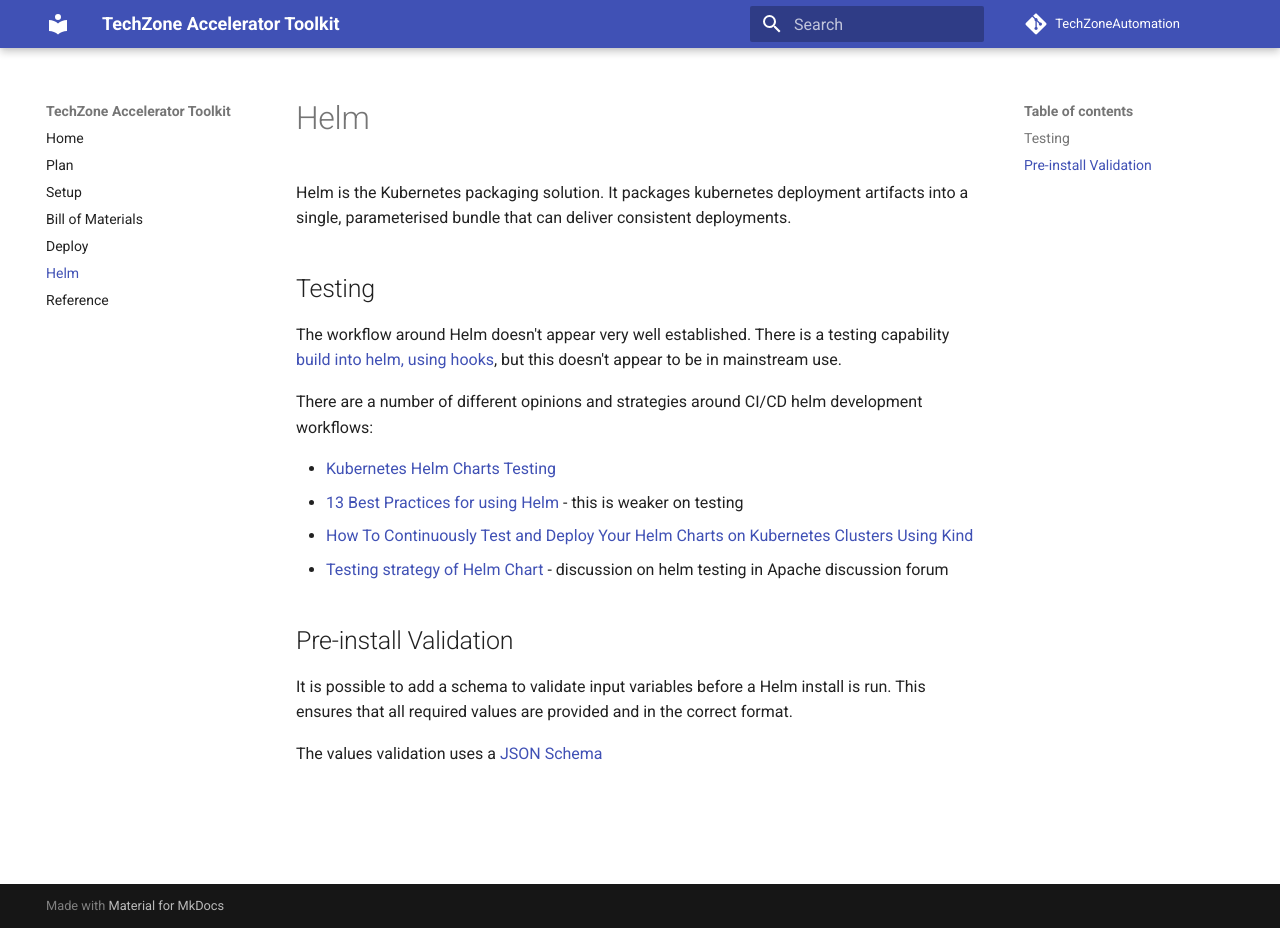
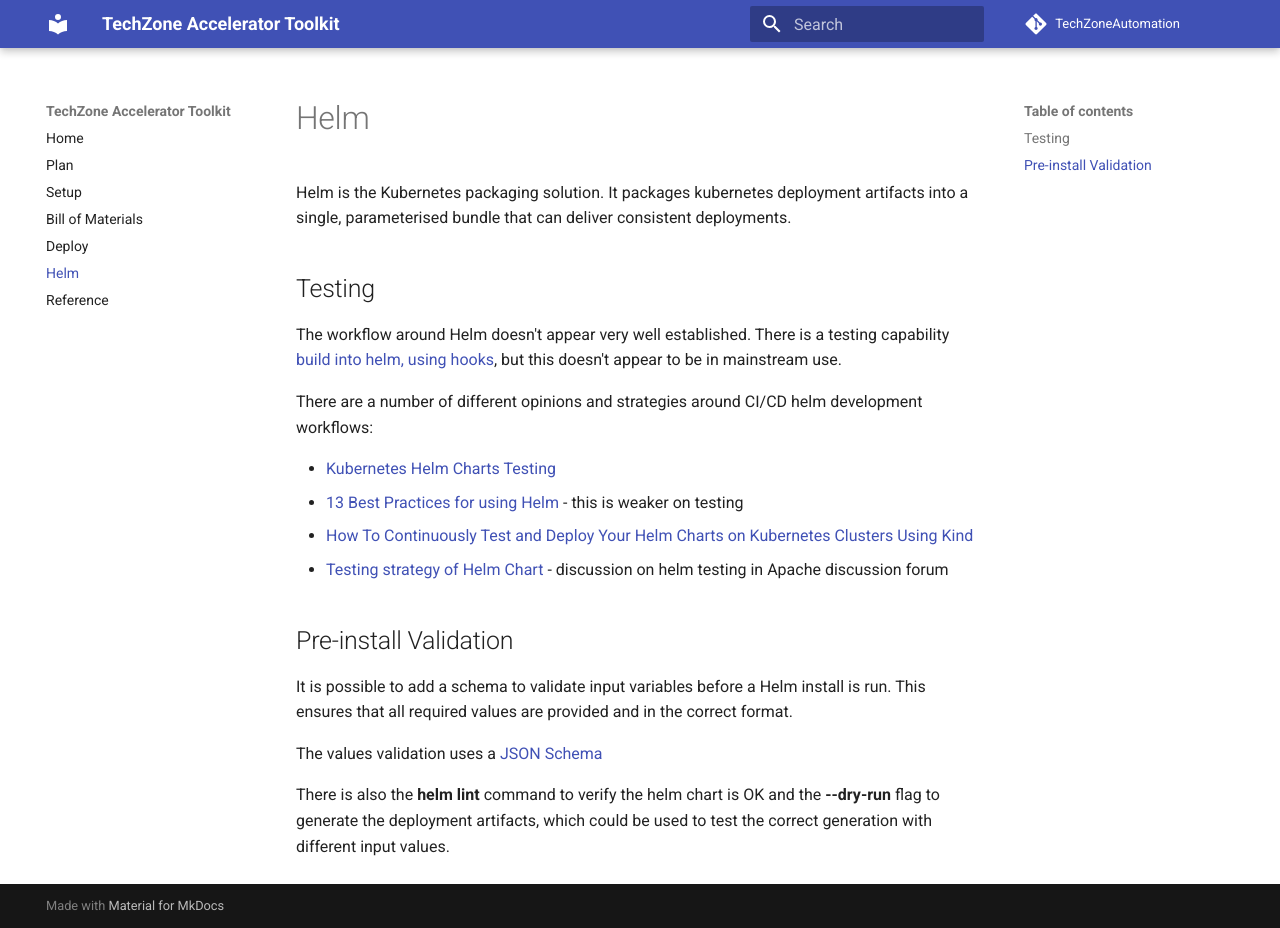
Before and after one commit to binnes/TechZoneAutomation, an MkDocs documentation site: the page built from docs/helm.md, in a window 1280 px wide and 928 px high. Built offline with MkDocs 1.6.1 and Material for MkDocs 9.7.7, drawn with Linux system fonts in a browser that asks for light colours; comment, search, counter and statistics services are not loaded.

Commit message:
additional pre install validation

```diff
--- a/docs/helm.md
+++ b/docs/helm.md
@@ -19,3 +19,5 @@ There are a number of different opinions and strategies around CI/CD helm develo
 It is possible to add a schema to validate input variables before a Helm install is run.  This ensures that all required values are provided and in the correct format.
 
 The values validation uses a [JSON Schema](https://json-schema.org)
+
+There is also the **helm lint** command to verify the helm chart is OK and the **--dry-run** flag to generate the deployment artifacts, which could be used to test the correct generation with different input values.
```
